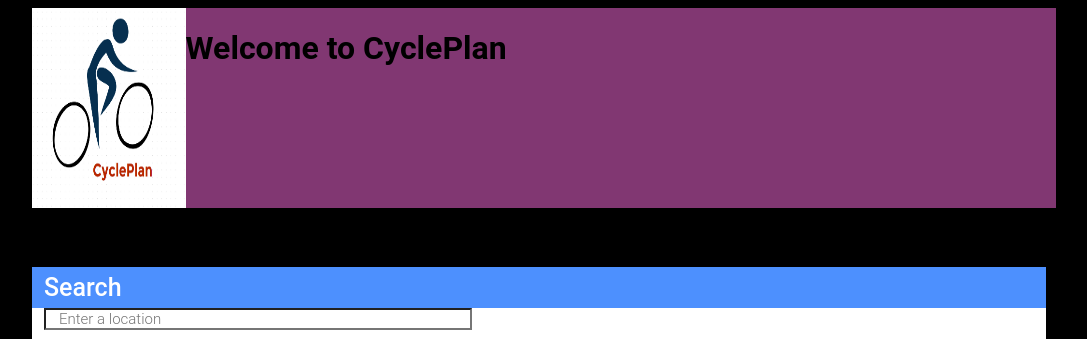
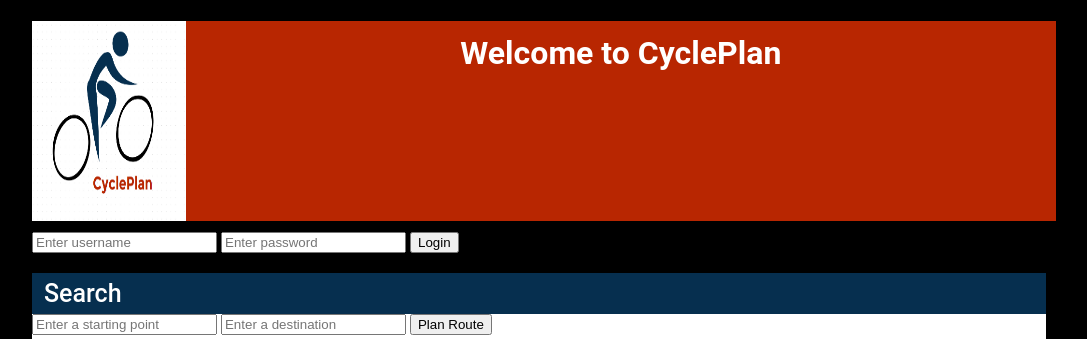
Before and after one commit to NorskJoe/University.CloudComputing, a PHP site: page / in a window 1280 px wide. Shown: the top 339 px of the page, without its empty margins (96-1183 px from the left). Run offline with PHP 8.4, Linux system fonts and the light colour scheme; some libraries are stand-ins or nearby versions.

Commit message:
Basic routing complete.

```diff
--- a/assignment2/css/index.css
+++ b/assignment2/css/index.css
@@ -7,7 +7,7 @@
 
 #banner {
 	height: 200px;
-	background-color: #813772;
+	background-color: #B82601;
 }
 
 #banner img {
@@ -19,36 +19,39 @@
 
 #banner h1 {
 	font-family: Roboto;
-	display: inline-block;
 	text-align: center;
 	vertical-align: middle;
-	color: #000000;
+	line-height: 200%;
+	color: #ffffff;
 }
 
-#login {}
+#login
+{
+	padding-top: 1%;
+	padding-bottom: 1%;
+}
 
 #map {
 	margin-left: auto;
 	margin-right: auto;
-	height: 400px;
+	height: 600px;
 	width: 75%;
 }
-
 
 #infoWindow_content .title
 {
 	font-weight: bold;
 }
 
-#infoWindow_content
+#infoWindow_content_start #infoWindow_content_destination
 {
 	display: none;
 }
 
-#map #infoWindow_content
+/*#map #infoWindow_content_start #infoWindow_content_destination
 {
 	display: inline;
-}
+}*/
 
 #main
 {
@@ -57,8 +60,8 @@
 	box-sizing: border-box;
 	-moz-box-sizing: border-box;
 	outline: none;
-	box-shadow: 0 2px 6px rgba(#000000, 0.3);
-	background-color: #fff;
+	box-shadow: 0 2px 6px #B82601);
+	background-color: #ffffff;
 	font-family: Roboto;
 }
 
@@ -68,32 +71,47 @@
 	margin-right: 12px;
 }
 
-#place_input
+#start_input #destination_input
 {
-	background-color: #fff;
+	background-color: #ffffff;
     font-family: Roboto;
     font-size: 15px;
     font-weight: 300;
     margin-left: 12px;
-    padding: 0 11px 0 13px;
+    padding: 5px 11px 5px 13px;
     text-overflow: ellipsis;
     width: 400px;
 }
 
 #place_input:focus
 {
-	border-color: #4d90fe;
+	border-color: #062f4f;
 }
 
 #title
 {
-	color: #fff;
-    background-color: #4d90fe;
+	color: #ffffff;
+    background-color: #062f4f;
     font-size: 25px;
     font-weight: 500;
     padding: 6px 12px;
 }
 
-#info {}
+#info
+{
+	background-color: #B82601;
+	color: #ffffff;
+}
+
+#info .li
+{
+	margin: 0;
+	padding: 0;
+}
+
+footer
+{
+	background-color: #062f4f;
+}
 
 #history {}
--- a/assignment2/index.html
+++ b/assignment2/index.html
@@ -2,25 +2,31 @@
 <html>
 
 <head>
+	<title>Welcome | CyclePlan</title>
 	<meta charset="utf-8">
-	<title>Welcome | CyclePlan</title>
-	<meta name="viewpoer" content="initial-scale=1.0, user-scalable=no">
-	<link rel="stylesheet" href="/css/index.css">
-	<script type="text/javascript" src="/scripts/index.js"></script>
-	<script type="text/javascript" src="https://maps.googleapis.com/maps/api/js?key=AIzaSyDCc4-ilxhIY3v2nhbMxFHHE1toVkcSu1o&libraries=places"></script>
+	<meta name="viewport" content="initial-scale=1.0, user-scalable=no">
+	<link rel="stylesheet" href="css/index.css">
+	<script type="text/javascript" src="https://ajax.googleapis.com/ajax/libs/jquery/3.1.0/jquery.min.js">
+	</script>
+	<script type="text/javascript" src="scripts/index.js"></script>
+	<script type="text/javascript" src="https://maps.googleapis.com/maps/api/js?key=AIzaSyDCc4-ilxhIY3v2nhbMxFHHE1toVkcSu1o&libraries=places,geometry"></script>
 </head>
 
 <body onload="initMap()" class="main">
 
 	<!-- The banner -->
 	<div id="banner">
-		<a href="/"><img src="/images/logo.PNG"></a>
+		<a href="/"><img src="images/logo.PNG"></a>
 		<h1>Welcome to CyclePlan</h1>
 	</div>
 
 	<!-- Login menu -->
 	<div id="login">
-		<h3>LOGIN</h3>
+		<form id="existing_user_login" action="authenticate()">
+			<input type="text" name="user" placeholder="Enter username">
+			<input type="password" name="pword" placeholder="Enter password">
+			<input type="submit" name="user_login" value="Login">
+		</form>
 	</div>
 
 	<!-- Main map and input -->
@@ -32,26 +38,33 @@
 				</div>
 			</div>
 			<div id="map_input">
-				<input type="text" id="place_input" placeholder="Enter a location">
+				<input type="text" id="start_input" placeholder="Enter a starting point">
+				<input type="text" id="destination_input" placeholder="Enter a destination">
+				<input type="submit" onclick="planRoute()" value="Plan Route">
 			</div>
 		</div>
 		<div id="map"></div>
-		<div id="infoWindow_content">
-			<img src="" width="16" height="16" id="place_icon">
-			<span id="place_name" class="title"></span><br>
-			<span id="place_address"></span>
-		</div>
 	</div>
 
 	<!-- Information display -->
 	<div id="info">
-		<h3>INFO</h3>
+		<p>Total distance: </p>
+		<p>Starting location weather: </p>
+		<p>Finish location weather: </p>
+		<p>Total ascent: </p>
+		<p>Total descent: </p>
+		<p>Average number of accidents on route: </p>
 	</div>
 
 	<!-- User history -->
 	<div id="history">
 		<h3>HISTORY</h3>
 	</div>
+
+	<footer>
+		<p>Created By: Joseph Johnson - s3542413</p>
+		<p><a href="https://darksky.net/poweredby/">Powered by DarkSky</a></p>
+	</footer>
 </body>
 
 </html>
--- a/assignment2/scripts/index.js
+++ b/assignment2/scripts/index.js
@@ -1,21 +1,34 @@
+var map;
+var directionsService;
+var directionsDisplay;
+
+var start_lat;
+var start_long;
+var end_lat;
+var end_long;
+
 function initMap() {
-	var melbourne = { lat: -37.813, lng: 144.963 };
-	var map = new google.maps.Map(document.getElementById('map'), {
+	directionsService = new google.maps.DirectionsService;
+	directionsDisplay = new google.maps.DirectionsRenderer;
+	var melbourne = {
+		lat: -37.813,
+		lng: 144.963
+	};
+	map = new google.maps.Map(document.getElementById('map'), {
 		zoom: 10,
 		center: melbourne
+	});
 
-	});
-	var container = document.getElementById('main');
-	var input = document.getElementById('place_input');
+	setupStartAutoComplete(map);
+	setupDestinationAutoComplete(map);
 
-	map.controls[google.maps.ControlPosition.TOP_RIGHT].push(container);
+	directionsDisplay.setMap(map);
+}
+
+function setupDestinationAutoComplete(map) {
+	var input = document.getElementById('destination_input');
 
 	var autocomplete = new google.maps.places.Autocomplete(input);
-	autocomplete.bindTo('bounds', map);
-
-	var infoWindow = new google.maps.InfoWindow();
-	var infoWindowContent = document.getElementById('infoWindow_content');
-	infoWindow.setContent(infoWindowContent);
 
 	autocomplete.addListener('place_changed', function() {
 		infoWindow.close();
@@ -25,38 +38,82 @@ function initMap() {
 			return;
 		}
 
-		if(place.geometry.viewport) {
-			map.fitBounds(place.geometry.viewport);
+	});
+}
+
+function setupStartAutoComplete(map) {
+	var container = document.getElementById('main');
+	var input = document.getElementById('start_input');
+
+	map.controls[google.maps.ControlPosition.TOP_RIGHT].push(container);
+
+	var autocomplete = new google.maps.places.Autocomplete(input);
+
+	autocomplete.addListener('place_changed', function() {
+		var place = autocomplete.getPlace();
+		if (!place.geometry) {
+			window.alert("No details available for: '" + place.name + "'");
+			return;
 		}
-		else {
-			map.setCenter(place.geometry.location);
-			map.setZoom(17);
+		start_lat = place.geometry.location.lat();
+		start_long = place.geometry.location.lng();
+	});
+}
+
+function getWeather(lat, long) {
+	var url = "https://api.darksky.net/forecast/9eb9c37070bfd11b8f7dd8f0de01c1ca/" + lat + "," + long;
+	$.getJSON(url, function(forecast) {
+		console.log(forecast);
+	});
+	// alert('in getWeather');
+	// var json_data;
+	// var http = new XMLHttpRequest();
+	// http.onreadystatechange = function() {
+	// 	if (http.readyState == 4 && http.status == 200) {
+	// 		alert('made request');
+	// 		json_data = JSON.parse(http.responseText);
+	// 		alert(json_data);
+	// 	}
+	// }
+	// http.open("GET", url, true);
+	// http.send();
+	// alert('leaving getWeather');
+	// // document.getElementById('info').innerHTML = json_data;
+}
+
+function planRoute() {
+	var start = document.getElementById('start_input').value;
+	var dest = document.getElementById('destination_input').value;
+
+	var request = {
+		origin: start,
+		destination: dest,
+		provideRouteAlternatives: true,
+		travelMode: 'BICYCLING',
+		unitSystem: google.maps.UnitSystem.METRIC
+	}
+
+	directionsService.route(request, function(response, status) {
+		if (status == 'OK') {
+			directionsDisplay.setDirections(response);
+		} else {
+			window.alert("Directions failed due to " + status);
 		}
+	});
 
-		var address = '';
-		if(place.address_components) {
-			adress =
-			[
-				(place.address_components[0] && place.address_components[0].short_name || ''),
-				(place.address_components[1] && place.address_components[1].short_name || ''),
-				(place.address_components[2] && place.address_components[2].short_name || '')
-			].join(' ');
-		}
-
-		infoWindowContent.children['place_icon'].src = place.icon;
-		infoWindowContent.children['place_name'].textContent = place.name;
-		infoWindowContent.children['place_address'].textContent = address;
-		infoWindow.open(map);
-	});
+	getWeather(start_lat, start_long);
 }
 
 function test() {
 	alert('in test function');
 }
 
+// ***** API KEYS ***** //
 
+/***********	GOOGLE
+ <script type="text/javascript" src="https://maps.googleapis.com/maps/api/js?key=AIzaSyDCc4-ilxhIY3v2nhbMxFHHE1toVkcSu1o"></script>
+*************/
 
-
-// ***** API KEY ***** //
-
-// <script type="text/javascript" src="https://maps.googleapis.com/maps/api/js?key=AIzaSyDCc4-ilxhIY3v2nhbMxFHHE1toVkcSu1o"></script>
+/********** forecast.io (darksky)
+https://api.darksky.net/forecast/9eb9c37070bfd11b8f7dd8f0de01c1ca/[latitude],[longitude]
+***********/
```
Also changed, not shown: 1 other file.
